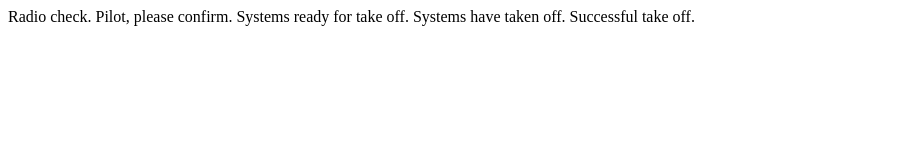
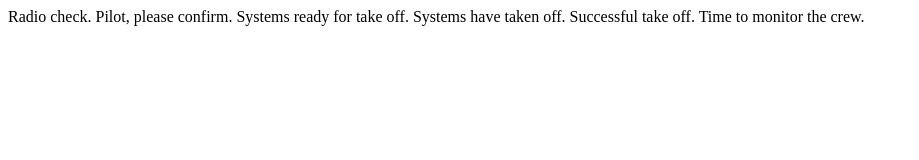
Before and after one commit to naisiaye/communication-log, a plain HTML site: page index.html in a window 1280 px wide. Shown: the whole page, without its empty margins (0-919 px from the left). Drawn offline with Linux system fonts and the light colour scheme.

Commit message:
Simultaneous

```diff
--- a/index.html
+++ b/index.html
@@ -4,6 +4,7 @@
          Systems ready for take off.
          Systems have taken off.
          Successful take off.
+         Time to monitor the crew.
       </p>
    </body>
 </html>
```
